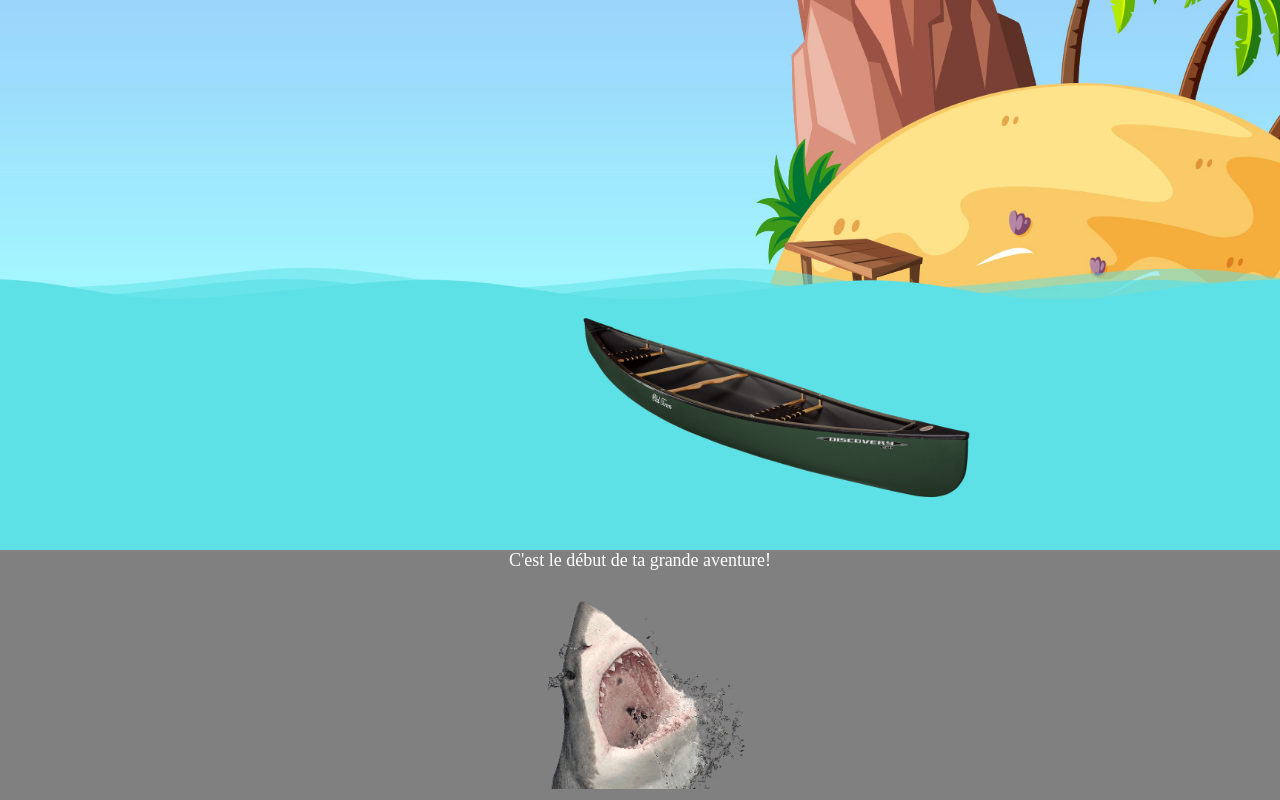
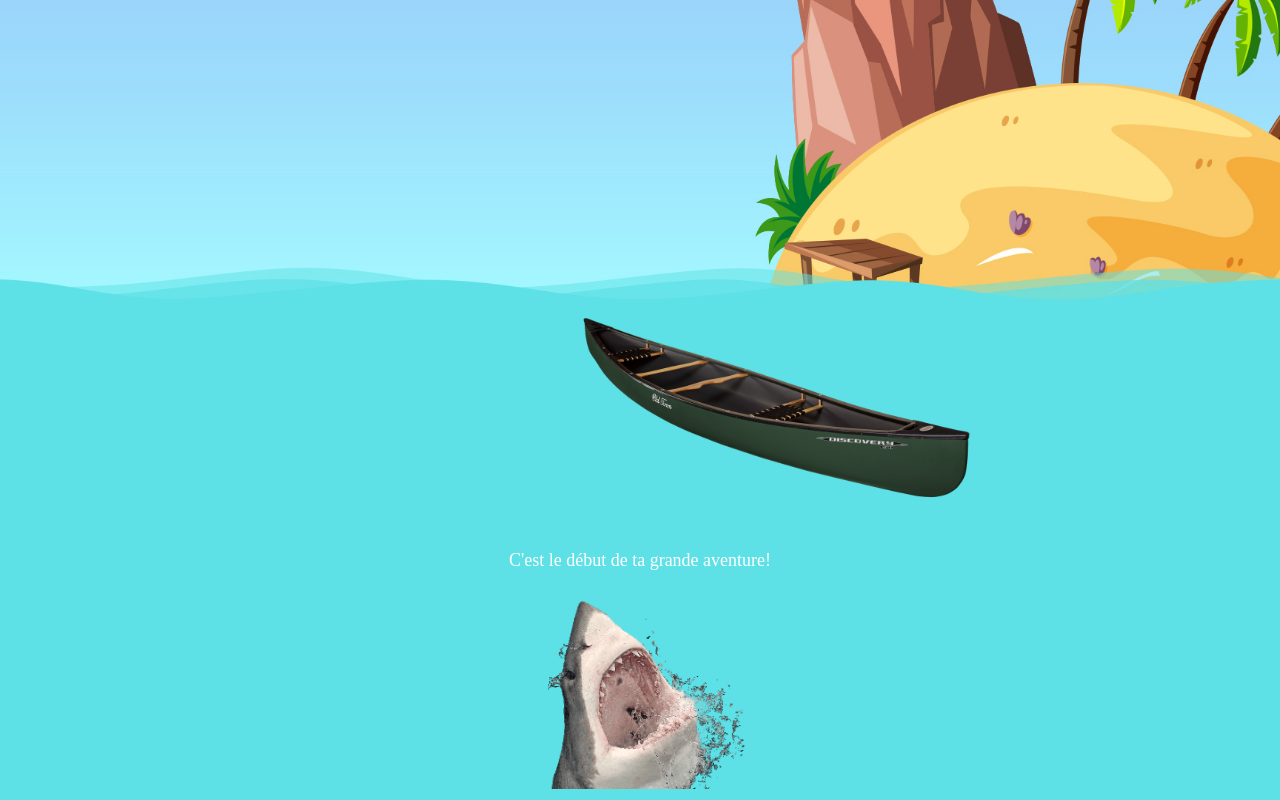
Before and after one commit to Chermeux-Yann/quete2-css, a plain HTML site: page css-master/index.html in a window 1280 px wide. Shown: the part 369-1169 px from the top of the page. Drawn offline with Linux system fonts and the light colour scheme.

Commit message:
first commit

```diff
--- a/css-master/styles/style.css
+++ b/css-master/styles/style.css
@@ -12,6 +12,7 @@ header h1{
     text-align: center;
     color: white;
 }
+
 #bateau{
     width: 400px;
     margin-top: 600px;
@@ -30,7 +31,6 @@ header h1{
       }
 }
 
-
 section{
     background-image:url(../img/bg.jpg);
     background-repeat: no-repeat;
@@ -41,6 +41,7 @@ section{
     display:flex;
     justify-content: center;
 }
+
 section div{
     height: 100px;
     width: 100px;
@@ -49,14 +50,14 @@ section div{
     transition: all .5s ease-in-out;
 }
 
-:nth-child(3){
+section :nth-child(3){
     background-color: grey;
 }
+
 div:hover{
     border-radius: 100%;
     transform: rotate(360deg)
 }
-
 
 footer{
     height: 250px;
@@ -66,10 +67,13 @@ footer{
     font-family:'tribuchet ms';
     font-size: 18px;
 }
+
 footer strong{
     font-weight: lighter;
 }
+
 footer img{
     cursor: grab;
     height: 200px;
+    background-color: #5ee1e6;
 }
```
